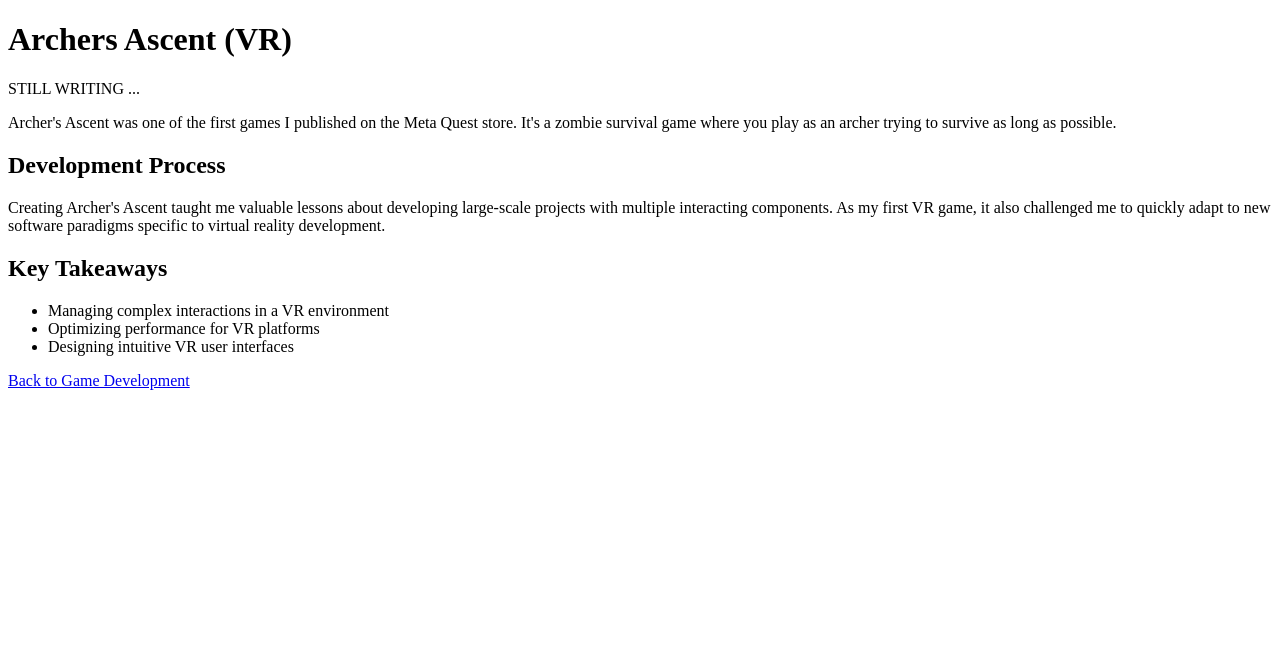
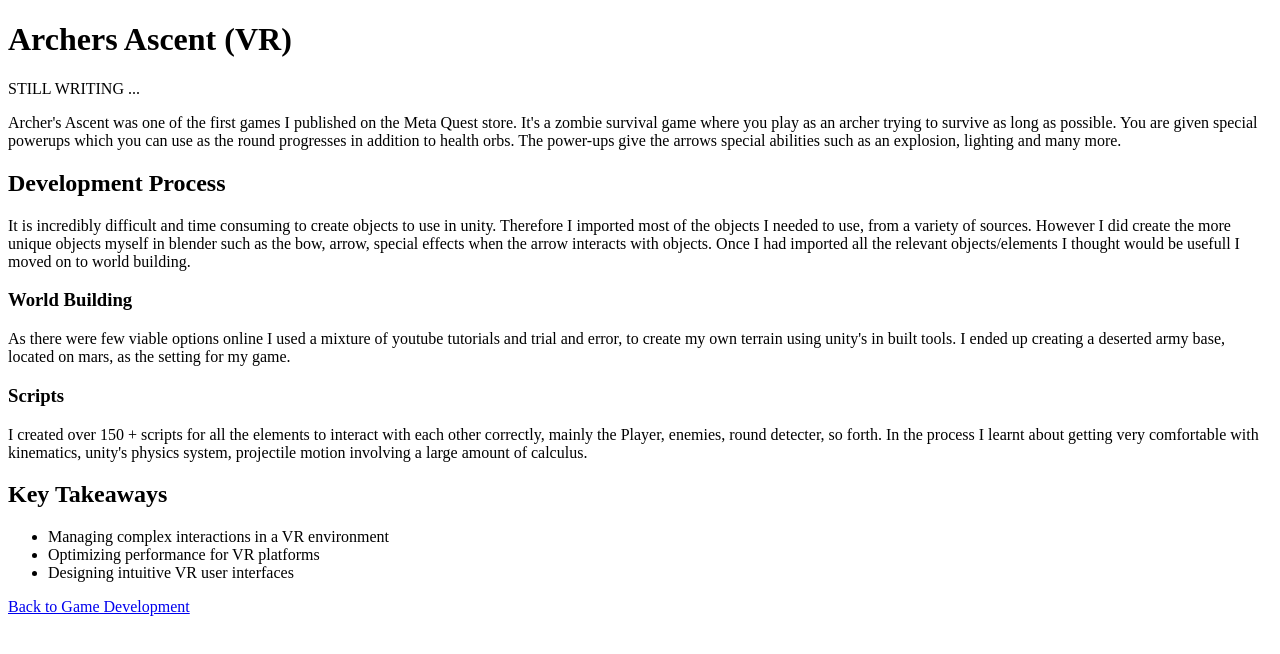
Before and after one commit to ahmadyaryeet/Personal_website, a React (Create React App) app: page /Games/ArchersAscent_page in a window 1280 px wide. Shown: the top 654 px of the page. Built offline with nearby package versions, Linux system fonts and the light colour scheme; the HTML template or start-up script is replaced by a standard one.

Commit message:
Update ArchersAscent_page.js

```diff
--- a/src/components/Games/ArchersAscent_page.js
+++ b/src/components/Games/ArchersAscent_page.js
@@ -11,14 +11,20 @@ function ArchersAscent() {
         <p>
           Archer's Ascent was one of the first games I published on the Meta Quest store.
           It's a zombie survival game where you play as an archer trying to survive as long as possible.
+          You are given special powerups which you can use as the round progresses in addition to health orbs. The power-ups give the arrows special abilities such as an explosion, lighting and many more.
         </p>
 
         <h2>Development Process</h2>
         <p>
-          Creating Archer's Ascent taught me valuable lessons about developing large-scale projects
-          with multiple interacting components. As my first VR game, it also challenged me to quickly
-          adapt to new software paradigms specific to virtual reality development.
+          It is incredibly difficult and time consuming to create objects to use in unity. Therefore I imported most of the objects I needed to use, from a variety of sources. However I did create the more unique objects myself in blender such as the bow, arrow, special effects when the arrow interacts with objects.
+          Once I had imported all the relevant objects/elements I thought would be usefull I moved on to world building.
         </p>
+
+        <h3>World Building</h3>
+        <p>As there were few viable options online I used a mixture of youtube tutorials and trial and error, to create my own terrain using unity's in built tools. I ended up creating a deserted army base, located on mars, as the setting for my game.</p>
+
+        <h3>Scripts</h3>
+        I created over 150 + scripts for all the elements to interact with each other correctly, mainly the Player, enemies, round detecter, so forth. In the process I learnt about getting very comfortable with kinematics, unity's physics system, projectile motion involving a large amount of calculus.
 
         <h2>Key Takeaways</h2>
         <ul>
```
